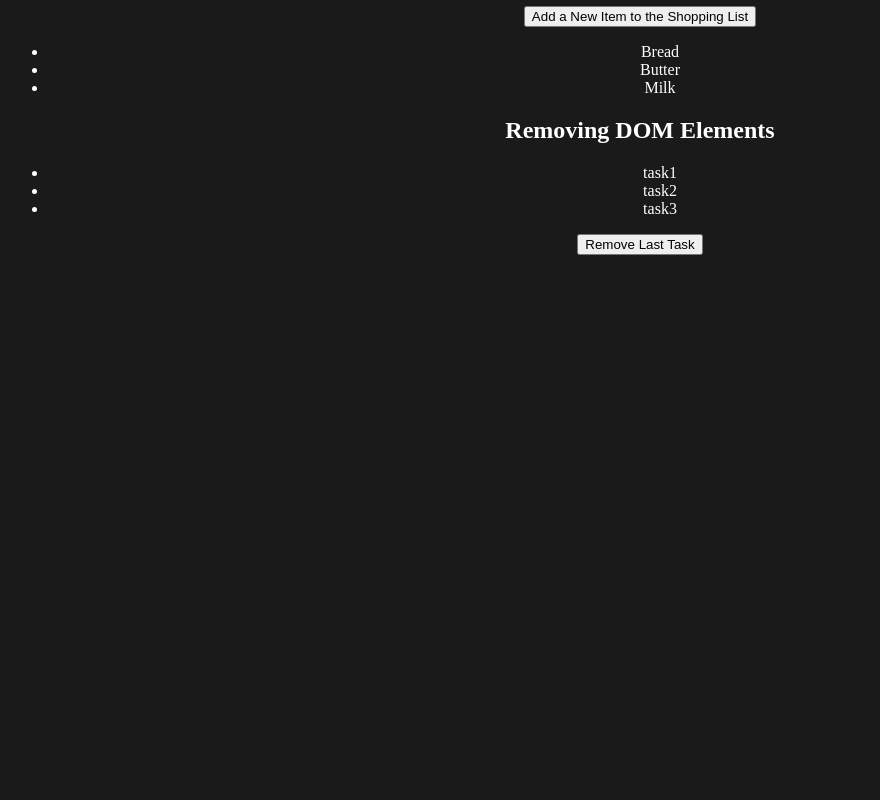
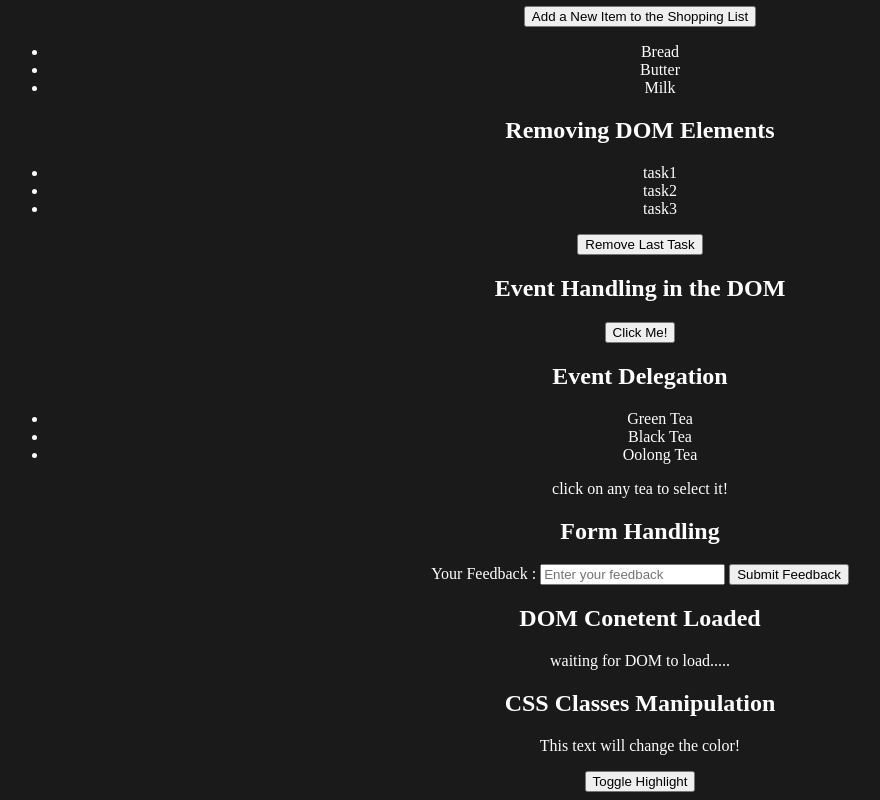
Before and after one commit to shilpiyadav28/first-repo, a plain HTML site: page javascript/05_basics/index.html in a window 1280 px wide. Shown: the part 508-1308 px from the top of the page, without its empty margins (0-880 px from the left). Before the commit the page ends 800 px from the top, so only its background shows below. Drawn offline with Linux system fonts and the light colour scheme.

Commit message:
DOM leaning

```diff
--- a/javascript/05_basics/index.html
+++ b/javascript/05_basics/index.html
@@ -74,6 +74,42 @@
     <button id = "removetask"> Remove Last Task</button>
 </section>
 
+<section id = "example -6">
+    <h2>Event Handling in the DOM</h2>
+    <button id = eventhandler> Click Me!</button>
+</section>
+
+<section id = "example -7">
+    <h2>Event Delegation</h2>
+    <ul id ="tealist">
+        <li class="teaItem">Green Tea</li>
+        <li class="teaItem">Black Tea</li>
+        <li class="teaItem">Oolong Tea</li>
+    </ul>
+    <p>click on any tea to select it!</p>
+</section>
+
+<section id = "example -8">
+    <h2>Form Handling</h2>
+    <form id = "feedbackdetails" >
+        <lable id = feedbacklable>Your Feedback : </lable>
+        <input type="text"  id="feedbackid" placeholder="Enter your feedback">
+        <button type="submit">Submit Feedback</button>
+    </form>
+    <p id = "displayed"></p>
+
+</section>
+<section id = example-9>
+    <h2>DOM Conetent Loaded</h2>
+    <p>waiting for DOM to load.....</p>
+</section>
+
+<section id = example-10>
+    <h2>CSS Classes Manipulation</h2>
+    <p id ="textcolorchanged">This text will change the color!</p>
+    <button id = "changecolor">Toggle Highlight</button>
+</section>
+
 
 </body>
 <script src="script.js"> script</script>
--- a/javascript/05_basics/script.js
+++ b/javascript/05_basics/script.js
@@ -48,4 +48,26 @@ addingchild.appendChild("changedItem");
 document.getElementById("removetask").addEventListener("click" , function () {
   let newtasklist = document.getElementById("tasking");
   newtasklist.lastElementChild.remove(newtasklist);
+});
+
+// examp-6  event handling in the DOM
+document.getElementById("eventhandler").addEventListener("dblclick", function () {
+  alert("hello user!!");
 })
+
+// example-7 ---- jis tea pr click kroge uska name show hoga
+document.getElementById("tealist").addEventListener("" , function(event){
+    console.log(event.target && event.target.matches('.teaItem'));
+    alert("You Selected :" + event.target.textContent);
+
+});
+
+//example -8 ----form submitted
+document.getElementById("feedbackdetails").addEventListener('submit', function(event){
+  event.preventDefault();
+  let feedback = document.getElementById("feedbackid").value;
+  console.log(feedback);
+  document.getElementById("displayed").textContent = "Feedback is submitted";
+});
+
+// example -9
```
